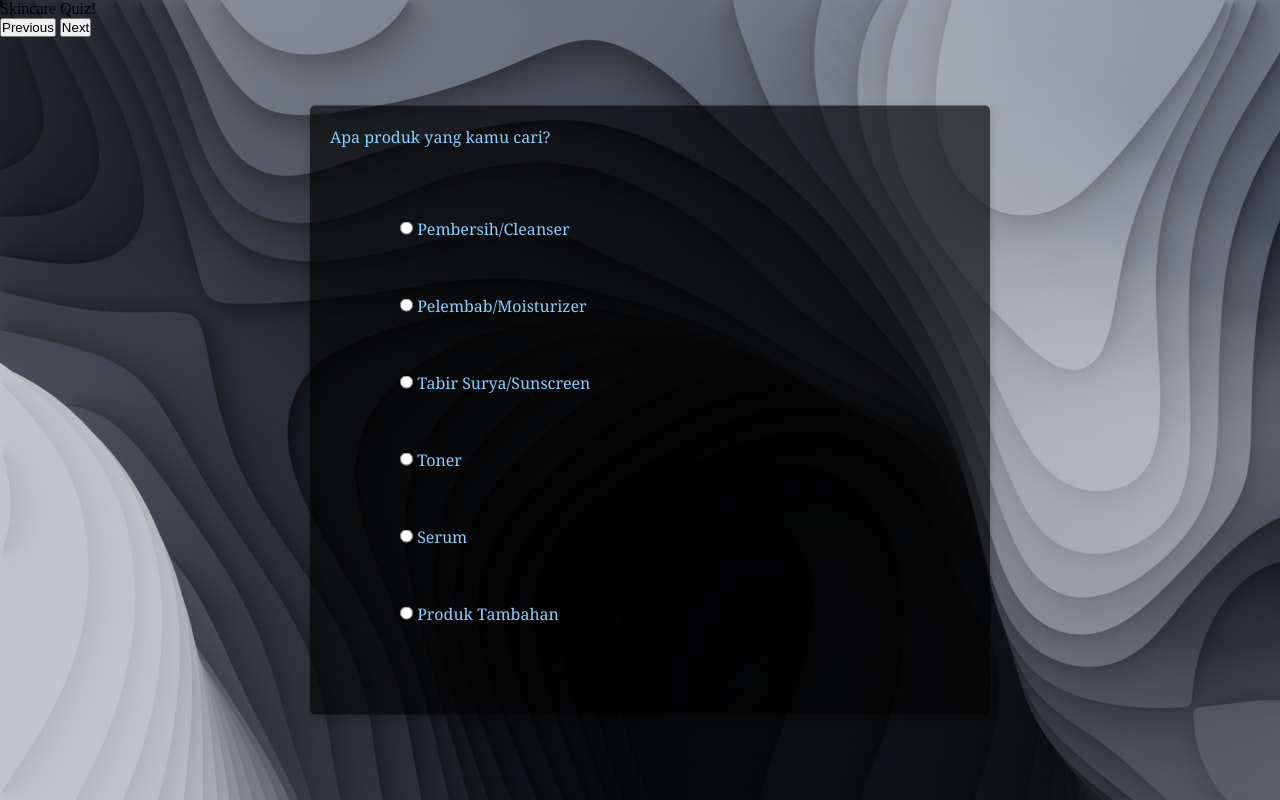
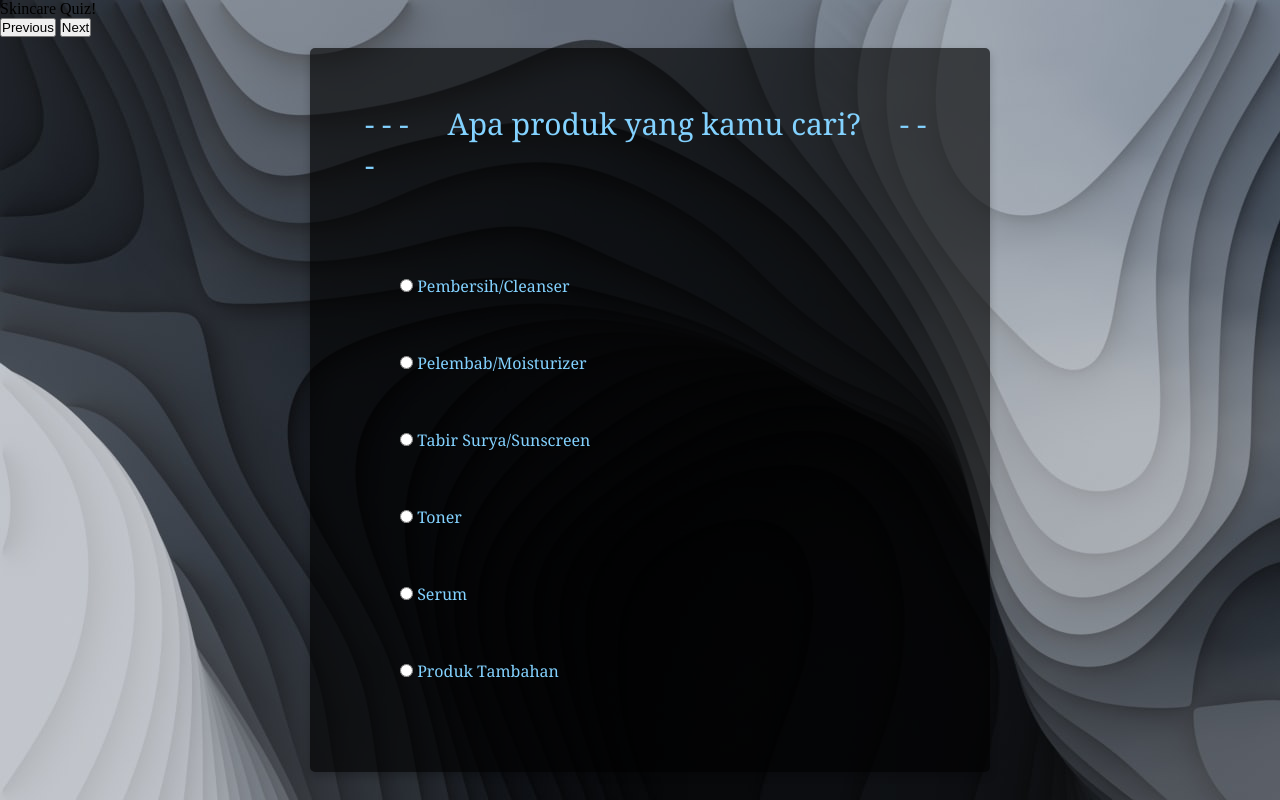
Before and after one commit to Skin101-TheSkincredibles/Skin101-TheSkincredibles, a Django app: page /quiz/ in a window 1280 px wide. Run offline with Django 4.2, Linux system fonts and the light colour scheme.

Commit message:
[FE 60%]

```diff
--- a/quiz/templates/quiz_session.html
+++ b/quiz/templates/quiz_session.html
@@ -8,33 +8,41 @@
     {% csrf_token %}
 
 
-    <div class="card" id ="1">Apa produk yang kamu cari?
-        <!--img src="{% static 'static/sea.jpg'%}"-->
+    <div class="card" id ="1">
+        <div style="font-size:30px"> - - - &nbsp;&nbsp;&nbsp; Apa produk yang kamu cari? &nbsp;&nbsp;&nbsp; - - - </div>
         {{ form.type }}
     </div>
 
-    <div hidden id = "2" class="card">Apa kulitmu berminyak?
+    <div hidden id = "2" class="card">
+        <div style="font-size:30px"> - - - &nbsp;&nbsp;&nbsp; Apa kulitmu berminyak? &nbsp;&nbsp;&nbsp; - - - </div>
         {{ form.oily }}
     </div>
 
-    <div hidden id = "3" class="card"> Apa kulitmu mudah merah atau sering iritasi?
+    <div hidden id = "3" class="card">
+        <div style="font-size:30px"> - - - Apa kulitmu mudah merah atau sering iritasi? - - - </div>
         {{ form.sensitive }}
     </div>
 
-    <div hidden id = "4" class="card"> Apa kulitmu gampang berjerawat?
+    <div hidden id = "4" class="card">
+        <div style="font-size:30px"> - - - &nbsp;&nbsp;&nbsp; Apa kulitmu gampang berjerawat? &nbsp;&nbsp;&nbsp; - - - </div>
         {{ form.acne }}
     </div>
 
-    <div hidden id = "5" class="card"> Apakah kulitmu sering kering atau bersisik?
+    <div hidden id = "5" class="card">
+        <div style="font-size:30px"> - - - Apakah kulitmu sering kering atau bersisik? - - - </div>
         {{ form.dry }}
     </div>
 
     <input hidden id = "6" type="submit" value="Submit" class="card">
 
+
+    <button onclick="prev()">Previous</button>
+    <button onclick="next()">Next</button>
+
+
 </form>
 
-<button onclick="prev()">Previous</button>
-<button onclick="next()">Next</button>
+
 
 
 
```
Also changed, not shown: db.sqlite3.
